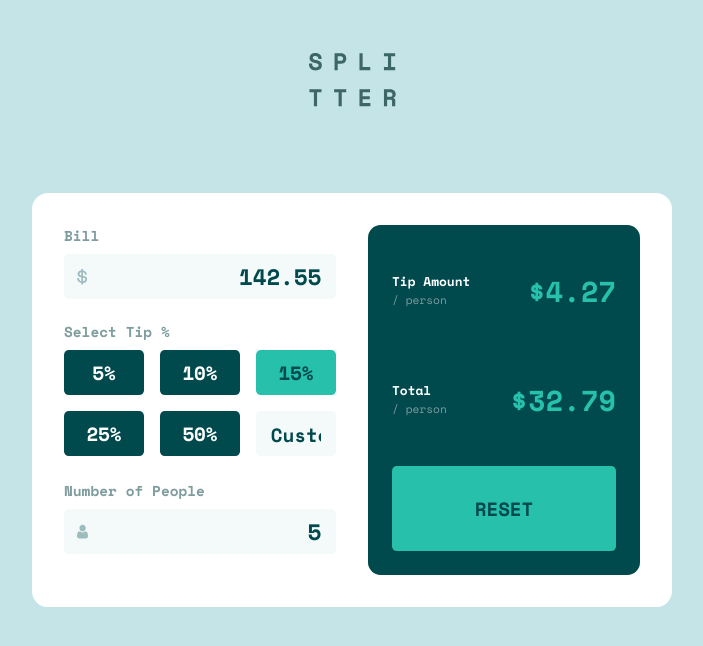
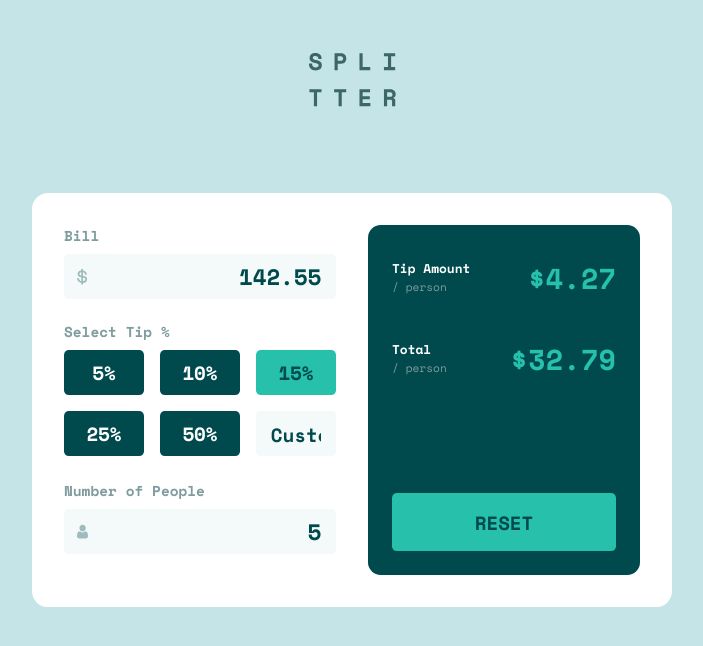
Before and after one commit to tonytangdev/fm-calculator-app, a Next.js app: page / in a window 1280 px wide. Shown: the top 646 px of the page, without its empty margins (288-991 px from the left). Built offline with nearby package versions, Linux system fonts and the light colour scheme.

Commit message:
responsive ok

```diff
--- a/components/ResultDisplay.tsx
+++ b/components/ResultDisplay.tsx
@@ -12,7 +12,9 @@ export const ResultDisplay = (props: Props) => {
         <div className={styles.container}>
             <AmountDisplay price={4.27} title="Tip Amount" subTitle="person"></AmountDisplay>
             <AmountDisplay price={32.79} title="Total" subTitle="person"></AmountDisplay>
-            <Button onClick={e => console.log(e)} text="RESET"></Button>
+            <div className={styles.buttonContainer}>
+                <Button onClick={e => console.log(e)} text="RESET"></Button>
+            </div>
         </div>
     )
 }
--- a/styles/Button.module.css
+++ b/styles/Button.module.css
@@ -6,6 +6,7 @@
     font-weight: 700;
     padding: 0.5rem;
     box-sizing: border-box;
+    width: 100%;
 }
 
 .button:active {
--- a/styles/ResultDisplay.module.css
+++ b/styles/ResultDisplay.module.css
@@ -6,3 +6,18 @@
     grid-template: repeat(3, 1fr) / 1fr;
     row-gap: 1.5rem;
 }
+
+.buttonContainer {
+    display: flex;
+}
+
+@media (min-width: 376px) {
+    .container {
+        grid-template: repeat(4, 1fr) / 1fr;
+    }
+
+    .buttonContainer {
+        grid-row-start: 4;
+        grid-row-end: 5;
+    }
+}
```
